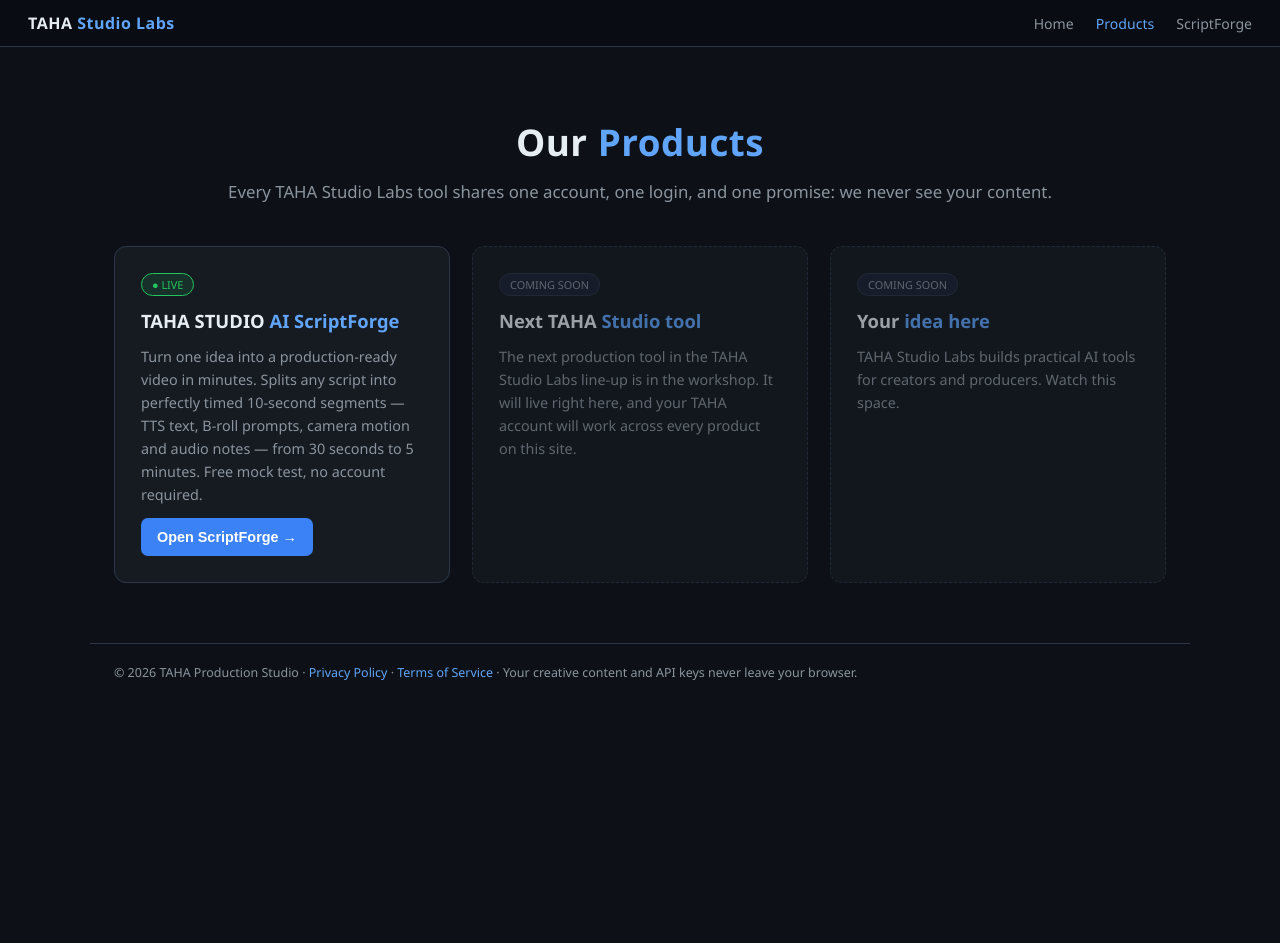
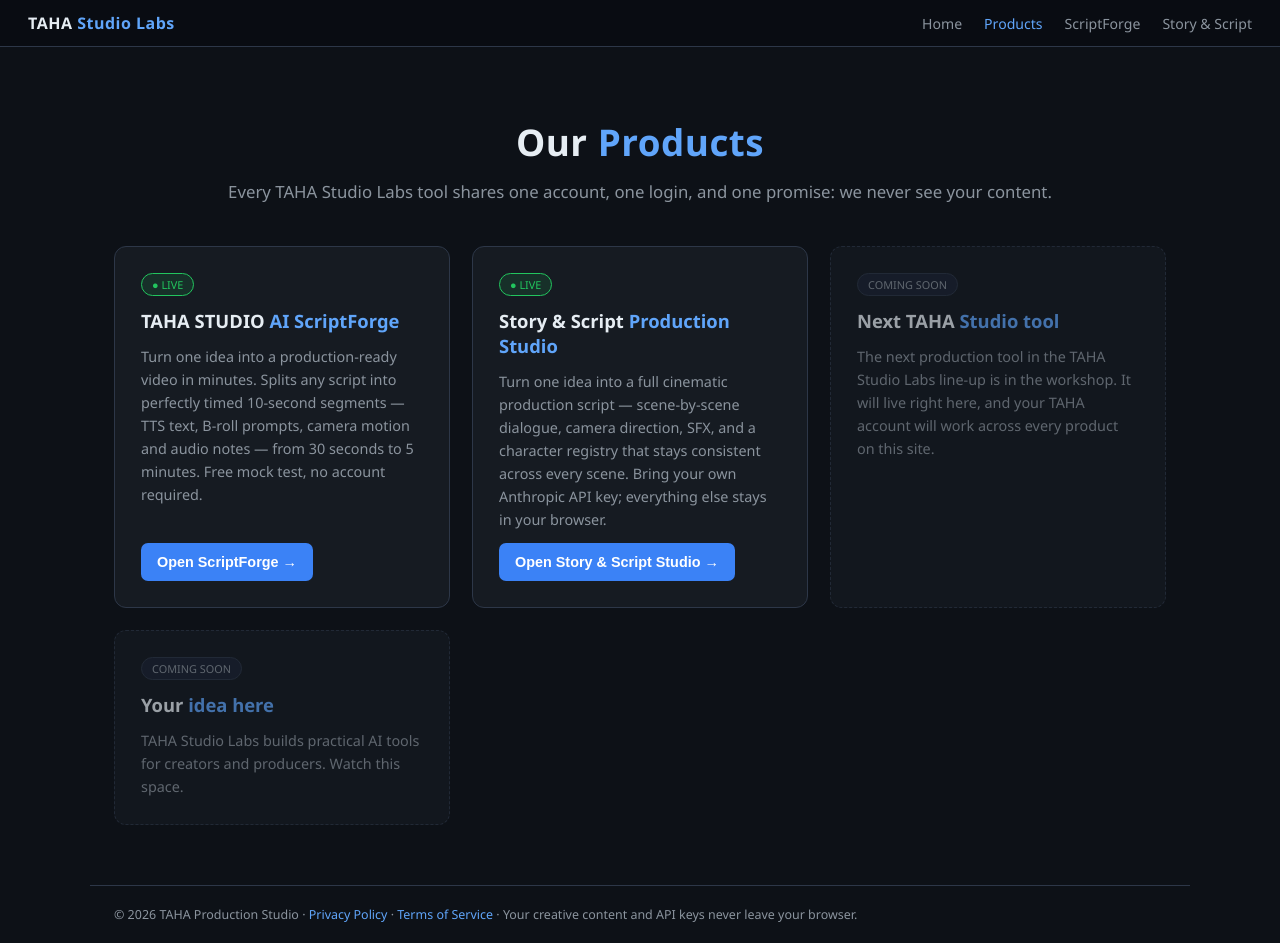
Before and after one commit to harriperry/tahastudiolabs, a plain HTML site: page products.html in a window 1280 px wide. Before the commit the page ends 800 px from the top, so only its background shows below. Drawn offline with Linux system fonts and the light colour scheme.

Commit message:
Add files via upload

```diff
--- a/products.html
+++ b/products.html
@@ -7,7 +7,7 @@
 <link rel="stylesheet" href="/assets/app.css">
 </head>
 <body>
-<nav class="sitenav"><a href="/" class="brand">TAHA <b>Studio Labs</b></a><span class="navlinks"><a href="/">Home</a><a href="/products.html" class="active">Products</a><a href="/scriptforge/">ScriptForge</a></span></nav>
+<nav class="sitenav"><a href="/" class="brand">TAHA <b>Studio Labs</b></a><span class="navlinks"><a href="/">Home</a><a href="/products.html" class="active">Products</a><a href="/scriptforge/">ScriptForge</a><a href="/story-script/">Story &amp; Script</a></span></nav>
 <div class="hero" style="padding-bottom:10px"><h1>Our <span>Products</span></h1><p>Every TAHA Studio Labs tool shares one account, one login, and one promise: we never see your content.</p></div>
   <div class="prodgrid">
   <div class="prodcard">
@@ -15,6 +15,12 @@
     <h3>TAHA STUDIO <span>AI ScriptForge</span></h3>
     <p>Turn one idea into a production-ready video in minutes. Splits any script into perfectly timed 10-second segments — TTS text, B-roll prompts, camera motion and audio notes — from 30 seconds to 5 minutes. Free mock test, no account required.</p>
     <a class="cta" href="/scriptforge/"><button class="btn-primary" style="width:auto">Open ScriptForge →</button></a>
+  </div>
+  <div class="prodcard">
+    <span class="badge-live">● LIVE</span>
+    <h3>Story &amp; Script <span>Production Studio</span></h3>
+    <p>Turn one idea into a full cinematic production script — scene-by-scene dialogue, camera direction, SFX, and a character registry that stays consistent across every scene. Bring your own Anthropic API key; everything else stays in your browser.</p>
+    <a class="cta" href="/story-script/"><button class="btn-primary" style="width:auto">Open Story &amp; Script Studio →</button></a>
   </div>
   <div class="prodcard soon">
     <span class="badge-soon">COMING SOON</span>
```
Also changed, not shown: index.html (+7 -1 lines).
